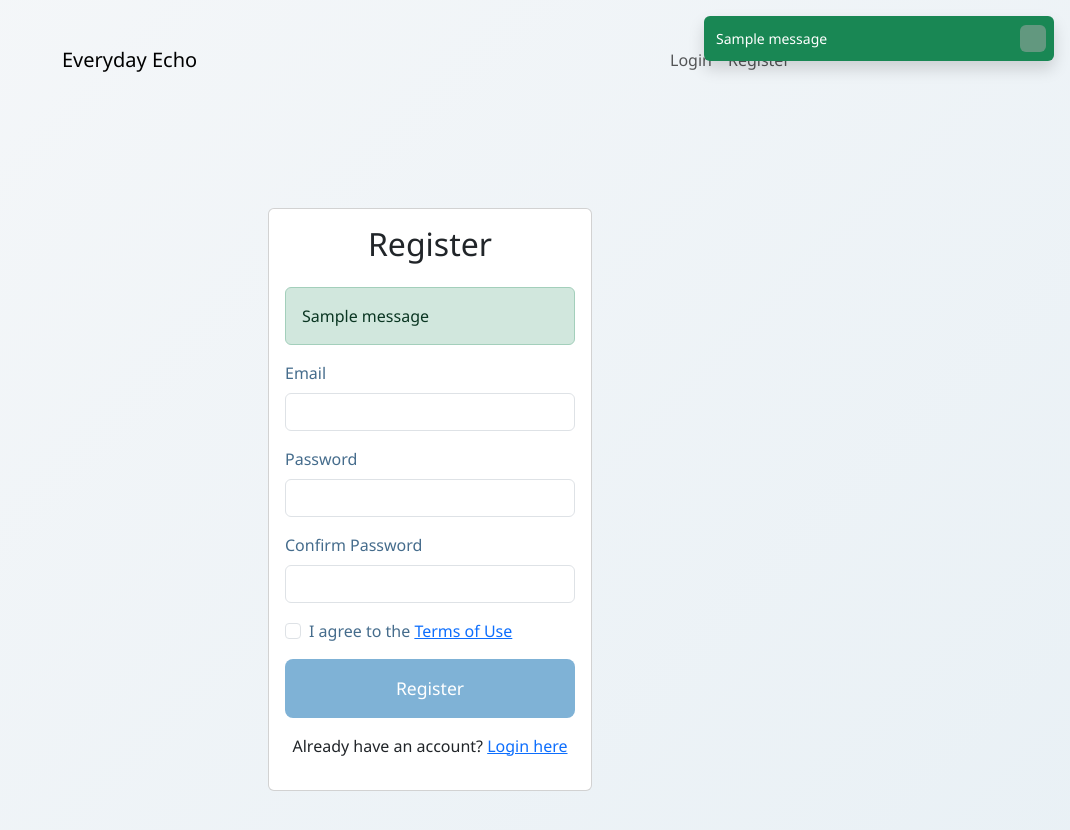
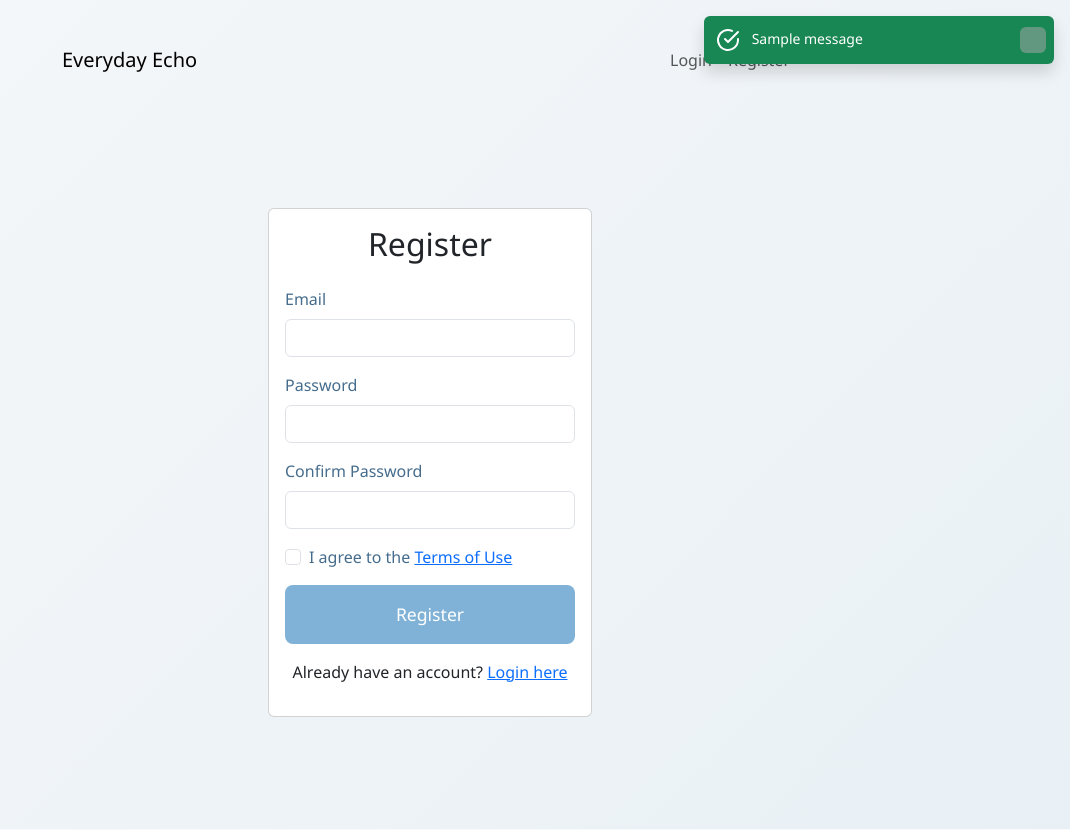
Before and after one commit to sheia/everydayecho, a Flask app: page /register in a window 1280 px wide. Shown: the top 830 px of the page, without its empty margins (210-1280 px from the left). Run offline with Flask 3, Linux system fonts and the light colour scheme; tables that the repository leaves empty hold one stand-in row (values such as "Sample post"); one stand-in notice (Sample message) is shown; some libraries are stand-ins or nearby versions.

Commit message:
Agent query: Please verify if: 1. Flash messages appear consistently in top-right corner, 2. Messages have proper styling with icons, 3. Messages auto-hide after 3 seconds, 4. Close button works properly

```diff
--- a/templates/base.html
+++ b/templates/base.html
@@ -50,9 +50,16 @@
             {% if messages %}
                 {% for category, message in messages %}
                     {% set bg_class = 'text-bg-success' if category == 'success' else 'text-bg-danger' if category == 'danger' or category == 'error' else 'text-bg-' ~ category %}
-                    <div class="toast show {{ bg_class }} border-0" role="alert" aria-live="assertive" aria-atomic="true">
-                        <div class="d-flex">
+                    <div class="toast fade show {{ bg_class }} border-0" role="alert" aria-live="assertive" aria-atomic="true" data-bs-delay="3000" data-bs-autohide="true">
+                        <div class="d-flex align-items-center">
                             <div class="toast-body">
+                                {% if category == 'success' %}
+                                    <i data-feather="check-circle" class="me-2"></i>
+                                {% elif category in ['danger', 'error'] %}
+                                    <i data-feather="alert-circle" class="me-2"></i>
+                                {% else %}
+                                    <i data-feather="info" class="me-2"></i>
+                                {% endif %}
                                 {{ message }}
                             </div>
                             <button type="button" class="btn-close btn-close-white me-2 m-auto" data-bs-dismiss="toast" aria-label="Close"></button>
--- a/templates/register.html
+++ b/templates/register.html
@@ -7,15 +7,7 @@
             <div class="card">
                 <div class="card-body">
                     <h2 class="card-title text-center mb-4">Register</h2>
-                    {% with messages = get_flashed_messages(with_categories=true) %}
-                        {% if messages %}
-                            {% for category, message in messages %}
-                                <div class="alert alert-{{ category }} mb-3">
-                                    {{ message }}
-                                </div>
-                            {% endfor %}
-                        {% endif %}
-                    {% endwith %}
+                    <!-- Flash messages moved to base template -->
 
                     <form method="POST" action="{{ url_for('register') }}">
                         <div class="mb-3">
```
Also changed, not shown: templates/login.html (+1 -9 lines).
